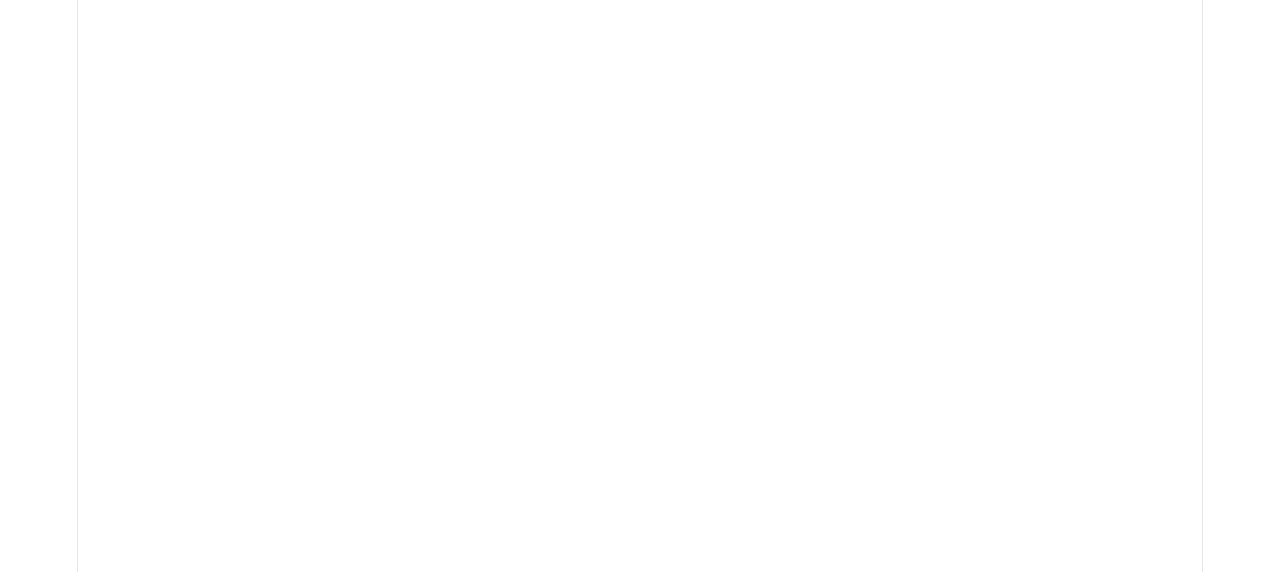
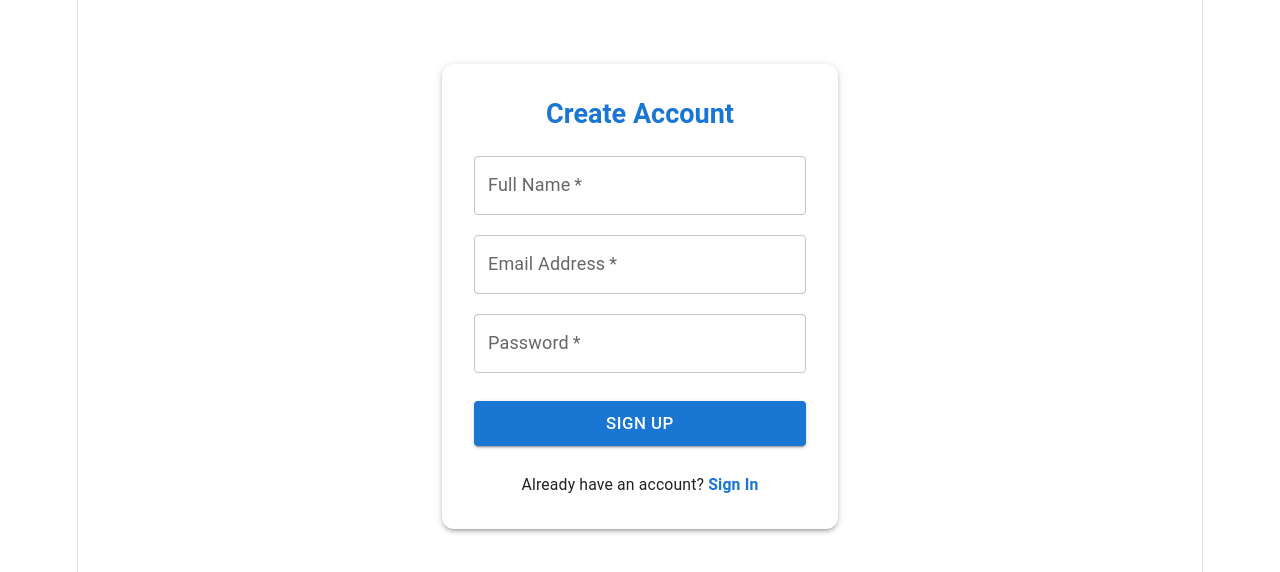
Before and after one commit to maiahmeb13579-create/Medical-Booking-App-main, a React (Vite) app in the folder Medical-Booking-App-main/: page /register in a window 1280 px wide. Before the commit this address had no page. Shown: the top 572 px of the page. Built offline with nearby package versions, Linux system fonts and the light colour scheme.

Commit message:
feat: add registration page and update application routes with link

```diff
--- a/Medical-Booking-App-main/src/App.jsx
+++ b/Medical-Booking-App-main/src/App.jsx
@@ -1,24 +1,24 @@
 import React from 'react';
 import { BrowserRouter as Router, Routes, Route } from 'react-router-dom';
+import Login from './pages/Auth/Login';
+import Register from './pages/Auth/Register';
+import AdminDashboard from './pages/Admin/AdminDashboard';
 import DoctorDashboard from './pages/Doctor/DoctorDashboard';
-import AdminDashboard from './pages/Admin/AdminDashboard';
 import PatientDashboard from './pages/Patient/PatientDashboard';
-import Login from './pages/Auth/Login';
 
-function App() {
+export default function App() {
   return (
     <Router>
       <Routes>
-        {/* Default route loads the Login page */}
+        {/* Auth Routes */}
         <Route path="/" element={<Login />} />
+        <Route path="/register" element={<Register />} />
 
-        {/* Role-based portal routes */}
+        {/* Dashboards Routes */}
+        <Route path="/admin" element={<AdminDashboard />} />
+        <Route path="/doctor" element={<DoctorDashboard />} />
         <Route path="/patient" element={<PatientDashboard />} />
-        <Route path="/doctor" element={<DoctorDashboard />} />
-        <Route path="/admin" element={<AdminDashboard />} />
       </Routes>
     </Router>
   );
 }
-
-export default App;
--- a/Medical-Booking-App-main/src/pages/Auth/Login.jsx
+++ b/Medical-Booking-App-main/src/pages/Auth/Login.jsx
@@ -68,6 +68,17 @@ export default function Login() {
           <Button type="submit" variant="contained" color="primary" fullWidth size="large" sx={{ mt: 1 }}>
             Sign In
           </Button>
+
+          {/* Registered Sign Up link added inside the form box layout */}
+          <Typography variant="body2" align="center" sx={{ mt: 2 }}>
+            Don't have an account?{' '}
+            <span
+              style={{ color: '#1976d2', cursor: 'pointer', fontWeight: 'bold' }}
+              onClick={() => navigate('/register')}
+            >
+              Sign Up
+            </span>
+          </Typography>
         </Box>
       </Paper>
     </Container>
--- /dev/null
+++ b/Medical-Booking-App-main/src/pages/Auth/Register.jsx
@@ -0,0 +1,67 @@
+import React, { useState } from 'react';
+import { useNavigate, Link } from 'react-router-dom';
+import { Container, Typography, Box, Paper, TextField, Button } from '@mui/material';
+
+export default function Register() {
+  const [name, setName] = useState("");
+  const [email, setEmail] = useState("");
+  const [password, setPassword] = useState("");
+  const navigate = useNavigate();
+
+  const handleRegister = (e) => {
+    e.preventDefault();
+    if (!name || !email || !password) return;
+
+    // Simulate saving the new user details in localStorage
+    const newUser = { name, email, password, role: "Patient" };
+    localStorage.setItem(email, JSON.stringify(newUser));
+
+    alert("Registration Successful as a Patient! Please Login.");
+    navigate('/');
+  };
+
+  return (
+    <Container maxWidth="xs" sx={{ mt: 8 }}>
+      <Paper sx={{ p: 4, borderRadius: 3, boxShadow: 3 }}>
+        <Typography variant="h5" align="center" gutterBottom sx={{ fontWeight: 'bold', color: '#1976d2', mb: 3 }}>
+          Create Account
+        </Typography>
+
+        <Box component="form" onSubmit={handleRegister} sx={{ display: 'flex', flexDirection: 'column', gap: 2.5 }}>
+          <TextField
+            label="Full Name"
+            type="text"
+            fullWidth
+            required
+            value={name}
+            onChange={(e) => setName(e.target.value)}
+          />
+          <TextField
+            label="Email Address"
+            type="email"
+            fullWidth
+            required
+            value={email}
+            onChange={(e) => setEmail(e.target.value)}
+          />
+          <TextField
+            label="Password"
+            type="password"
+            fullWidth
+            required
+            value={password}
+            onChange={(e) => setPassword(e.target.value)}
+          />
+
+          <Button type="submit" variant="contained" color="primary" fullWidth size="large" sx={{ mt: 1 }}>
+            Sign Up
+          </Button>
+
+          <Typography variant="body2" align="center" sx={{ mt: 1 }}>
+            Already have an account? <Link to="/" style={{ color: '#1976d2', textDecoration: 'none', fontWeight: 'bold' }}>Sign In</Link>
+          </Typography>
+        </Box>
+      </Paper>
+    </Container>
+  );
+}
```
